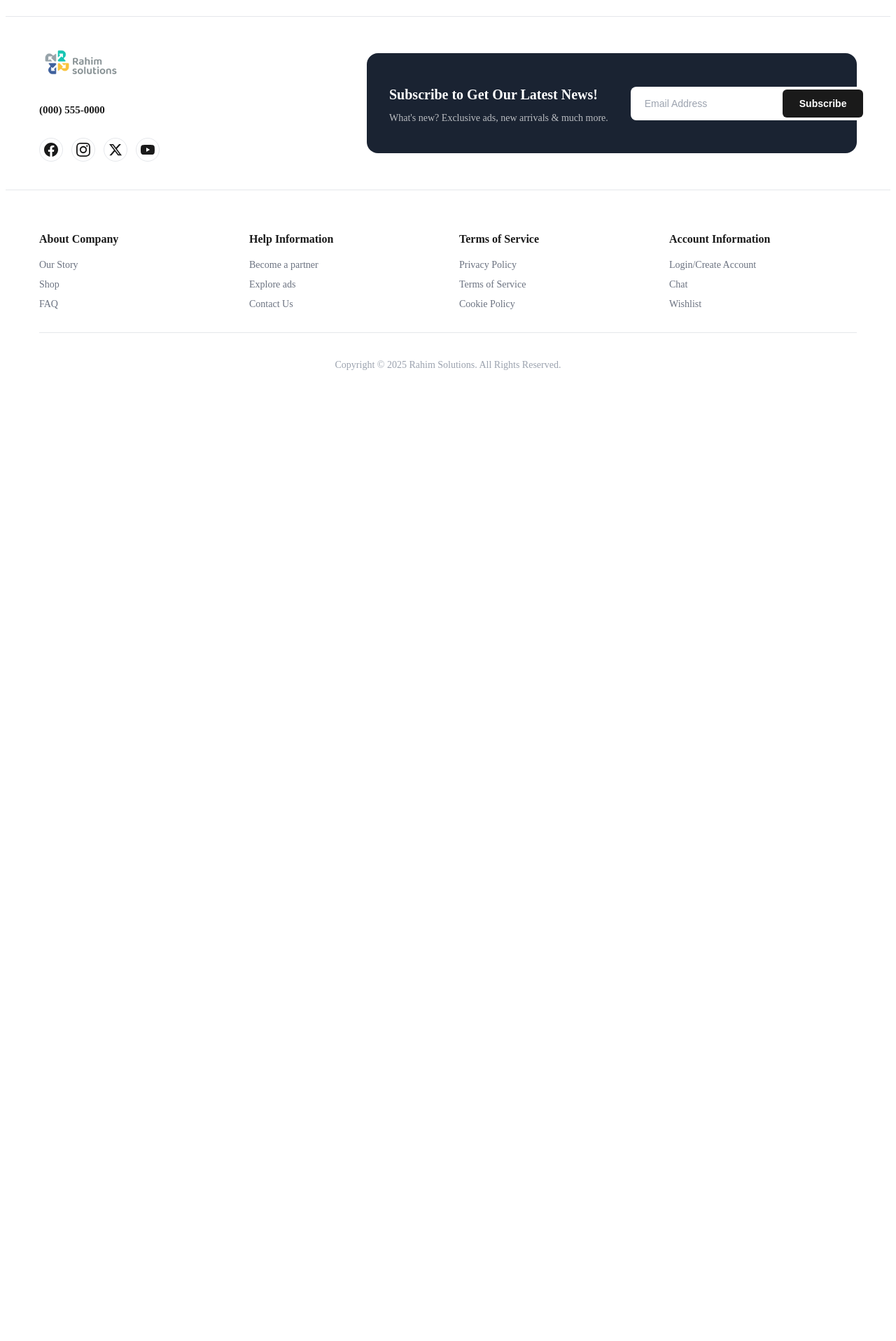
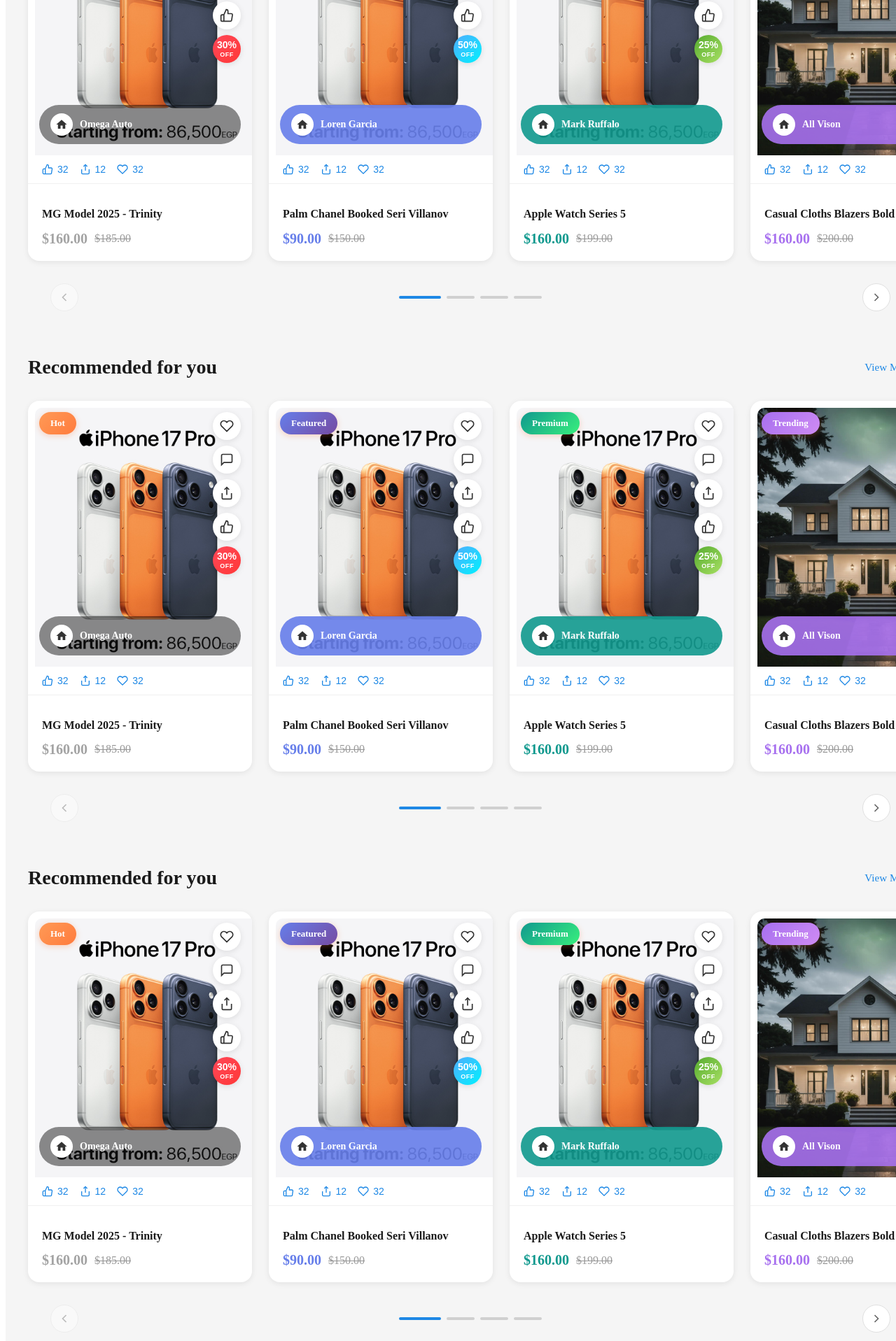
Before and after one commit to bahaamagdygit/RahimSolutions, an Angular app: page /home in a window 1280 px wide. Shown: the part 2416-4333 px from the top of the page at 70% size. Before the commit the page ends 2992 px from the top, so only its background shows below. Built offline with nearby package versions, Linux system fonts and the light colour scheme.

Commit message:
some inhansed

```diff
--- a/Layout/genaric-card/min-genaric-card/min-genaric-card.css
+++ b/Layout/genaric-card/min-genaric-card/min-genaric-card.css
@@ -25,7 +25,7 @@
 }
 
 .product-image {
- width: 94%;
+ width: 100%;
     height: 100%;
     object-fit: cover;
     border-radius: 20px;
--- a/Layout/genaric-card/min-section/min-section.ts
+++ b/Layout/genaric-card/min-section/min-section.ts
@@ -35,9 +35,9 @@
       discountPercent: '30%',
       discountGradient: 'linear-gradient(135deg, #ff4757 0%, #ff3838 100%)',
       categoryText: 'Omega Auto',
-      categoryBgColor: 'rgba(0, 0, 0, 0.75)',
+      categoryBgColor: 'rgba(0, 0, 0, 0.45)',
       statsColor: '#1e88e5',
-      currentPriceColor: '#1a1a1a',
+      currentPriceColor: '#1a1a1a67',
       productTitle: 'MG Model 2025 - Trinity',
       currentPrice: '$160.00',
       originalPrice: '$185.00',
--- a/src/app/app.ts
+++ b/src/app/app.ts
@@ -2,11 +2,7 @@
 import { RouterOutlet } from '@angular/router';
 import { NaveBar } from '../../Layout/NavFooter/nave-bar/nave-bar';
 import { Footer } from '../../Layout/NavFooter/footer/footer';
-import { GenaricSlider } from '../../Layout/slider/genaric-slider/genaric-slider';
-import { TestimonialSlider } from '../../Layout/slider/testimonial-slider/testimonial-slider';
-import { CardsListSection } from './cards/cards-list-section/cards-list-section';
 import { ImgDetails } from "./Profile/img-details/img-details";
-
 @Component({
   selector: 'app-root',
   imports: [RouterOutlet, NaveBar, Footer],
--- a/src/app/pages/home-page/home-page.html
+++ b/src/app/pages/home-page/home-page.html
@@ -3,3 +3,7 @@
   <app-cards-list-section></app-cards-list-section>
 
   <app-min-section></app-min-section>
+
+  <app-min-section></app-min-section>
+  <app-min-section></app-min-section>
+  <app-min-section></app-min-section>
--- a/src/index.html
+++ b/src/index.html
@@ -7,7 +7,7 @@
   <meta name="viewport" content="width=device-width, initial-scale=1">
   <link rel="icon" type="image/x-icon" href="favicon.ico">
 </head>
-<body>
+<body class="m-0">
   <app-root></app-root>
 </body>
 </html>
```
